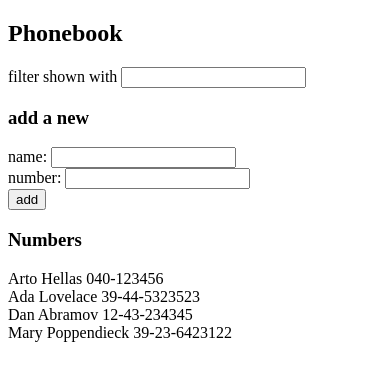
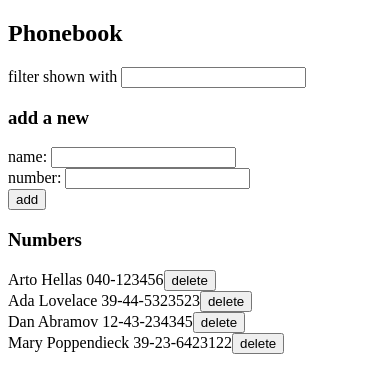
Before and after one commit to nevenaturkovic/fso_part2, a React (Create React App) app in the folder phonebook/: page / in a window 390 px wide. Shown: the top 392 px of the page. Built offline with nearby package versions, Linux system fonts and the light colour scheme; data requests are answered from the project's data file.

Commit message:
Finished phonebook step9

```diff
--- a/phonebook/src/App.js
+++ b/phonebook/src/App.js
@@ -35,7 +35,7 @@ const App = () => {
 
       <h3>Numbers</h3>
 
-      <Persons persons={persons} searchField={searchField} />
+      <Persons persons={persons} searchField={searchField} setPersons={setPersons} />
     </div>
   )
 }
--- a/phonebook/src/components/Persons.js
+++ b/phonebook/src/components/Persons.js
@@ -1,6 +1,25 @@
 import React from "react"
+import personService from "../services/persons"
 
-const Persons = ({ persons, searchField }) => {
+const DeleteButton = ({ deletionOfPerson }) => {
+  return <button onClick={deletionOfPerson}>delete</button>
+}
+
+const Persons = ({ persons, searchField, setPersons }) => {
+  const deletePersonOf = (id) => {
+    const person = persons.find((n) => n.id === id)
+
+    personService
+      .del(id)
+      .then(() => {
+        setPersons(persons.filter((person) => (person.id !== id)))
+      })
+      .catch(() => {
+        alert(`Person '${person.name}' was already deleted from server`)
+        setPersons(persons.filter((n) => n.id !== id))
+      })
+  }
+
     return (
         <div>
         {persons
@@ -10,6 +29,7 @@ const Persons = ({ persons, searchField }) => {
           .map((person) => (
             <div key={person.name}>
               {person.name} {person.number}
+              <DeleteButton deletionOfPerson={() => deletePersonOf(person.id)} />
             </div>
           ))}
       </div>
--- a/phonebook/src/services/persons.js
+++ b/phonebook/src/services/persons.js
@@ -11,9 +11,8 @@ const create = (newObject) => {
   return request.then((response) => response.data)
 }
 
-// const update = (id, newObject) => {
-//   const request = axios.put(`${baseUrl}/${id}`, newObject)
-//   return request.then(response => response.data)
-// }
+const del = (id) => {
+  return axios.delete(`${baseUrl}/${id}`)
+}
 
-export default { getAll, create }
+export default { getAll, create, del }
```
Also changed, not shown: phonebook/db.json (indentation only).
